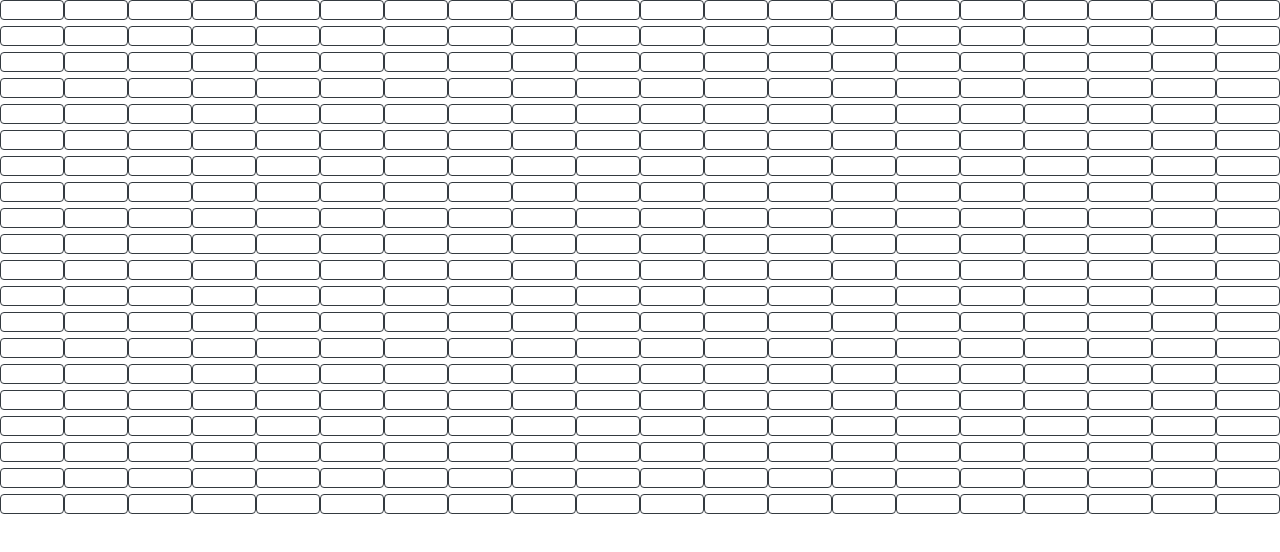
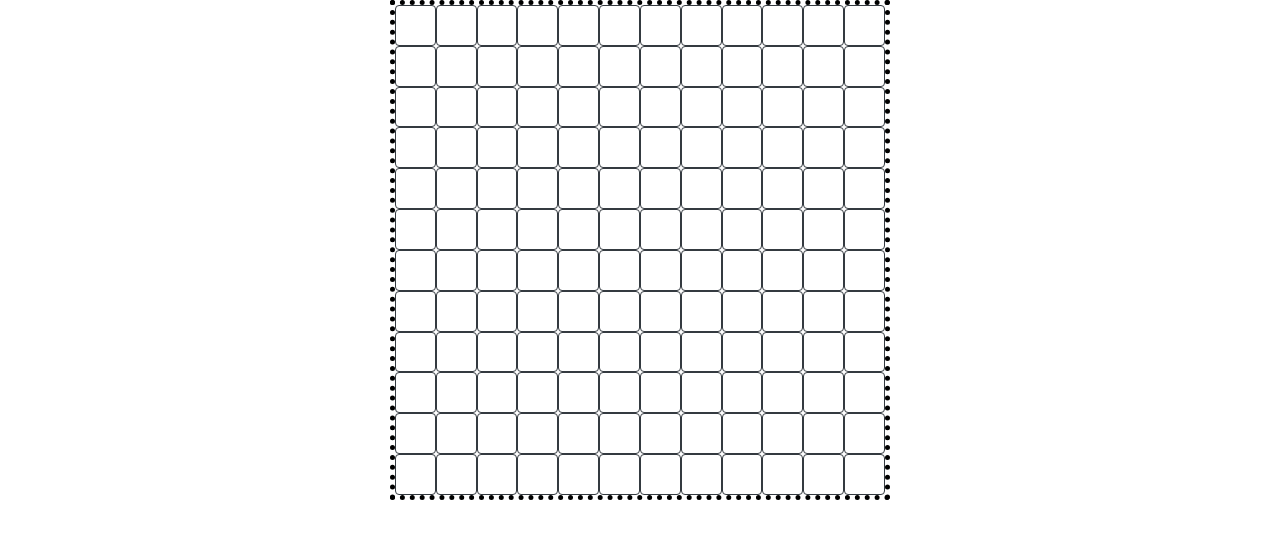
Before and after one commit to gregor-ovsenjak/djikstra, a React (Create React App) app: page / in a window 1280 px wide. Shown: the top 552 px of the page. Built offline with nearby package versions, Linux system fonts and the light colour scheme.

Commit message:
Created a 12x12 grid

```diff
--- a/src/App.js
+++ b/src/App.js
@@ -5,7 +5,7 @@ import Grid from './components/Grid.js'
 function App() {
   return (
     <div className="App">
-      <Grid  Nx={20} Ny={20}/>
+      <Grid  Nx={12} Ny={12}/>
     </div>
   );
 }
--- a/src/components/Grid.js
+++ b/src/components/Grid.js
@@ -13,15 +13,15 @@ export default class Grid extends Component {
     }
     CreateRows() {
         var rows =  [];
-        for (var i = 0; i< this.state.rows; i++)  {
-            rows.push(<Row key={i} className="row" style={{ height: 100/this.state.rows+'%' }} columns={this.state.cols}/>)
+        for (var i = 0; i< this.state.rows; i++) {
+            rows.push(<Row key={i} className="row" style={{height:100/this.state.rows + '%'}} columns={this.state.cols}/>)
         }
         return (rows)
     }
 
     render() {
         return (
-            <div key={100} id="Grid" className=".container-fluid">
+            <div key={100} id="Grid" className="container-fluid" style={{height:'500px',width:'500px',border:'5px black dotted'}}>
                 {this.CreateRows()}
             </div>
         )
--- a/src/components/Row.js
+++ b/src/components/Row.js
@@ -6,20 +6,23 @@ export default class Row extends Component {
         super(props)
         this.state = {
             columns : this.props.columns,
+            class: this.props.className,
+            style:this.props.style
         }
     }
 
     CreateCols() {
         var columns =  [];
         for (var i = 0; i< this.state.columns; i++)  {
-            columns.push(<div key={i} className="d-inline-block border border-5 border-dark rounded position-relative" style={{height:'100%', width: 100/this.state.columns+'%', minWidth:'5px',minHeight:'20px'}}></div>)
+            columns.push(<div key={i} className="col-md border border-dark rounded" style={{height:'100%'}}></div>)
         }
+        //columns.push(<div key={i} className="w-100"></div>)
         return (columns)
     }
 
     render() {
         return (
-            <div>
+            <div className={this.state.class} style={this.state.style}>
                 {this.CreateCols()}
             </div>
         )
```
Also changed, not shown: 1 other file (tests, documents, lock files or other folders).
